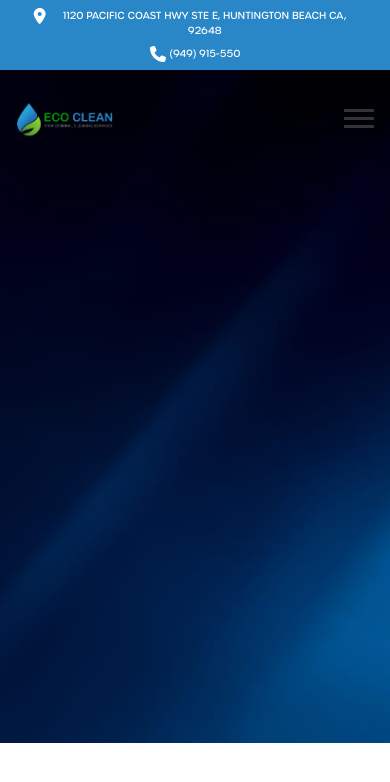
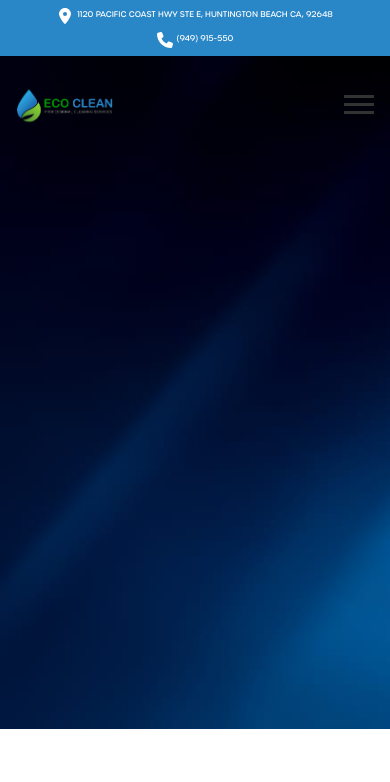
Before and after one commit to sultan-O7t9/ecoclean, an Astro site: page / in a window 390 px wide. Shown: the top 782 px of the page. Built offline with nearby package versions, Linux system fonts and the light colour scheme; Astro itself is replaced by a stand-in of ours.

Commit message:
Update Base.astro

```diff
--- a/src/layouts/Base.astro
+++ b/src/layouts/Base.astro
@@ -61,8 +61,8 @@ const {title, description, image} = Astro.props as LayoutProps;
     <link rel="stylesheet" href="https://unpkg.com/aos@next/dist/aos.css" />
 </head>
 <body class="min-w-full">
-<div class="flex flex-col items-center gap-2 md:flex-row md:text-sm text-[10px] justify-between p-2 md:px-44 px-8 w-full bg-primary text-white">
-    <p class="flex gap-1 md:gap-2 text-center md:text-left">
+<div class="flex flex-col items-center gap-2 md:flex-row md:text-sm text-[8px] justify-between p-2 md:px-44 px-8 w-full bg-primary text-white">
+    <p class="flex gap-1 md:gap-2  text-center md:text-left">
         <svg class="w-4 h-4 fill-white" xmlns="http://www.w3.org/2000/svg" viewBox="0 0 384 512"><!--!Font Awesome Free 6.5.2 by @fontawesome - https://fontawesome.com License - https://fontawesome.com/license/free Copyright 2024 Fonticons, Inc.--><path d="M215.7 499.2C267 435 384 279.4 384 192C384 86 298 0 192 0S0 86 0 192c0 87.4 117 243 168.3 307.2c12.3 15.3 35.1 15.3 47.4 0zM192 128a64 64 0 1 1 0 128 64 64 0 1 1 0-128z"/></svg>
         <a href="https://maps.app.goo.gl/yc5jMkxFT5sGfs4P8" target="_blank"class="font-urbaneRounded-medium hover:underline underline-offset-2">1120 PACIFIC COAST HWY STE E, HUNTINGTON BEACH CA, 92648</a>
     </p>
```
